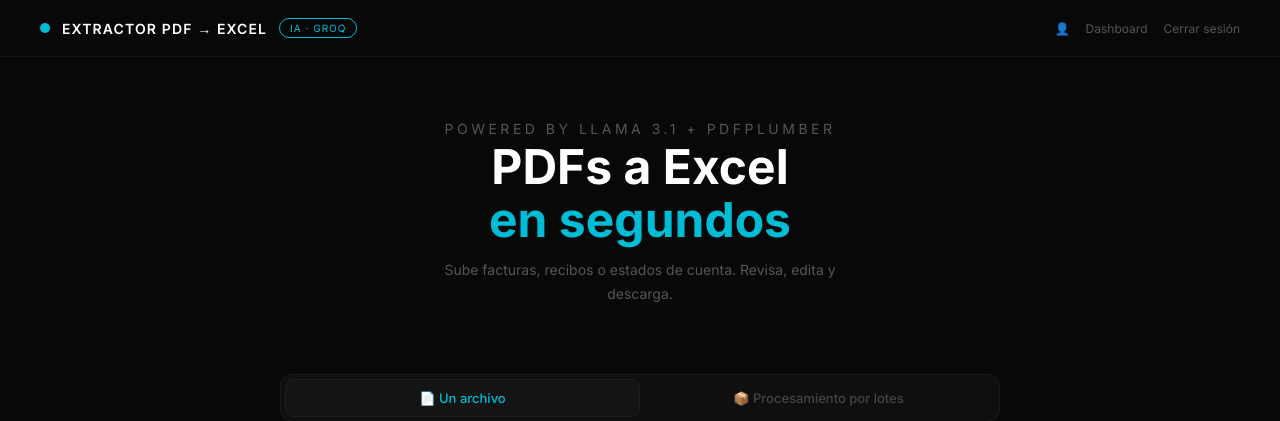
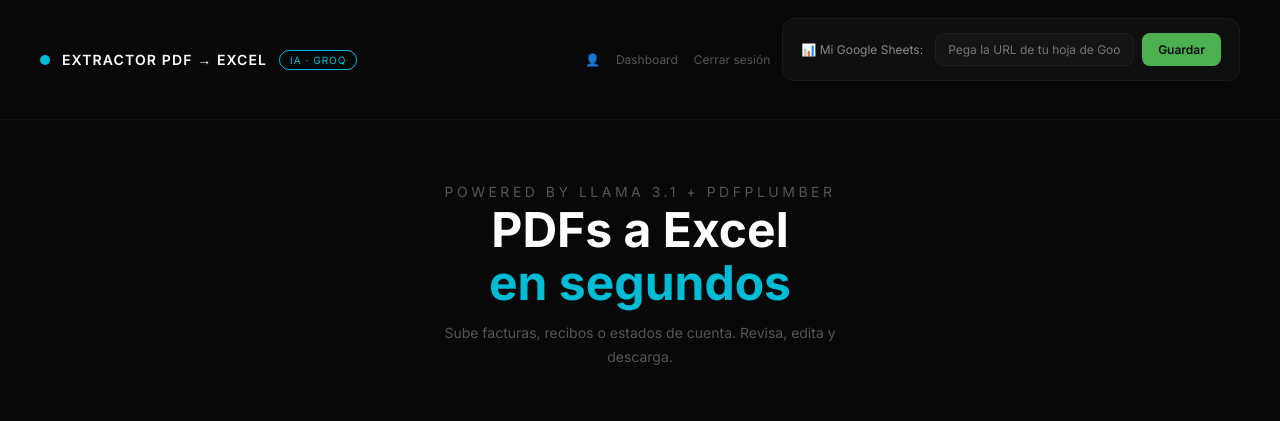
Before and after one commit to Nihilus-tech/extractor-pdf-excel, a Flask app: template templates/index.html in a window 1280 px wide. Shown: the top 421 px of the page. Run offline with Flask 3, Linux system fonts and the light colour scheme; the template is opened without the code that fills it, so the values that code supplies are empty.

Commit message:
Actualizacion del configurador  de hoja de sheets por usuario

```diff
--- a/app.py
+++ b/app.py
@@ -1,11 +1,4 @@
 # app.py
-from modules.db_historial import (
-    inicializar_db, guardar_extraccion, guardar_lote,
-    obtener_historial, obtener_detalle, eliminar_registro,
-    inicializar_usuarios, crear_usuario, buscar_usuario_por_username,
-    buscar_usuario_por_id, obtener_todos_usuarios, eliminar_usuario,
-    migrar_columna_categoria
-)
 from flask import Flask, render_template, request, jsonify, send_file, redirect, url_for, flash
 from dotenv import load_dotenv
 import os
@@ -27,7 +20,8 @@ from modules.db_historial import (
     obtener_historial, obtener_detalle, eliminar_registro,
     inicializar_usuarios, crear_usuario, buscar_usuario_por_username,
     buscar_usuario_por_id, obtener_todos_usuarios, eliminar_usuario,
-    migrar_columna_categoria, obtener_historial_completo
+    migrar_columna_categoria, obtener_historial_completo,
+    actualizar_sheet_url, migrar_columna_sheet_url
 )
 
 
@@ -52,6 +46,7 @@ UPLOAD_FOLDER = os.getenv("UPLOAD_FOLDER", "uploads")
 os.makedirs(UPLOAD_FOLDER, exist_ok=True)
 inicializar_db()
 migrar_columna_categoria()
+migrar_columna_sheet_url()
 inicializar_usuarios()
 
 def crear_admin_inicial():
@@ -407,6 +402,16 @@ def crear_usuario_route():
     return redirect(url_for("admin"))
 
 
+    return redirect(url_for("index"))
+
+@app.route("/perfil/sheet-url", methods=["POST"])
+@login_required
+def actualizar_sheet_url_route():
+    nueva_url = request.form.get("sheet_url", "").strip()
+    actualizar_sheet_url(current_user.id, nueva_url)
+    flash("URL de Google Sheets actualizada correctamente.")
+    return redirect(url_for("index"))
+
 @app.route("/admin/eliminar-usuario/<int:user_id>", methods=["POST"])
 @login_required
 def eliminar_usuario_route(user_id):
--- a/templates/index.html
+++ b/templates/index.html
@@ -363,6 +363,24 @@
                onmouseover="this.style.color='#fff'"
                onmouseout="this.style.color='#555'">Cerrar sesión</a>
         </div>
+
+        <div style="background:#0f0f0f; border:1px solid #1a1a1a; border-radius:12px;
+             padding:14px 18px; margin-bottom:20px; display:flex; align-items:center; gap:12px;">
+             <span style="font-size:12px; color:#888; white-space:nowrap;">📊 Mi Google Sheets:</span>
+             <form method="POST" action="/perfil/sheet-url" style="flex:1; display:flex; gap:8px;">
+                 <input type="text" name="sheet_url"
+                        value="{{ current_user.sheet_url or '' }}"
+                        placeholder="Pega la URL de tu hoja de Google Sheets"
+                        style="flex:1; padding:8px 12px; background:#141414; border:1px solid #1e1e1e;
+                               border-radius:8px; color:#fff; font-size:12px; font-family:'Inter',sans-serif;">
+                 <button type="submit"
+                         style="padding:8px 16px; background:#4CAF50; color:#080808; border:none;
+                                border-radius:8px; font-size:12px; font-weight:600; cursor:pointer;
+                                font-family:'Inter',sans-serif;">
+                     Guardar
+                 </button>
+             </form>
+         </div>
     </nav>
 
 <section class="hero">
@@ -1396,13 +1414,17 @@ async function exportarHistorialCompleto() {
 // ── GOOGLE SHEETS ──────────────────────────────────────────────────────────────
 async function exportarSheetsSingle() {
     if (!datosSingle) return;
+    if (!SHEET_URL) {
+        mostrarErr('errorSingle','errorTextSingle','Configura tu URL de Google Sheets arriba antes de exportar.');
+        return;
+    }
     const btn = document.getElementById('btnSheetsSingle');
     btn.textContent = 'Exportando...'; btn.disabled = true;
 
     const datosFinales = leerDatosEditados();
 
     // URL de TU hoja de Google Sheets
-    const SHEET_URL = 'https://docs.google.com/spreadsheets/d/1jJQ-FKqKABcTY8a5XyLlhb5_Et-VAVsN32wOQO4AU8A/edit?gid=1574427612#gid=1574427612';
+    const SHEET_URL = "{{ current_user.sheet_url or '' }}";
 
     try {
         const res = await fetch('/export/sheets', {
@@ -1428,10 +1450,14 @@ async function exportarSheetsSingle() {
 
 async function exportarSheetsBatch() {
     if (!datosBatch) return;
+    if (!SHEET_URL) {
+        mostrarErr('errorBatch','errorTextBatch','Configura tu URL de Google Sheets arriba antes de exportar.');
+        return;
+    }
     const btn = document.getElementById('btnSheetsBatch');
     btn.textContent = 'Exportando lote...'; btn.disabled = true;
 
-    const SHEET_URL = 'https://docs.google.com/spreadsheets/d/1jJQ-FKqKABcTY8a5XyLlhb5_Et-VAVsN32wOQO4AU8A/edit?gid=1574427612#gid=1574427612';
+    const SHEET_URL = "{{ current_user.sheet_url or '' }}";
 
     try {
         const res = await fetch('/export/sheets/batch', {
```
Also changed, not shown: modules/db_historial.py (+23 -2 lines).
